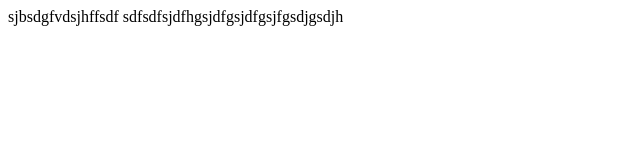
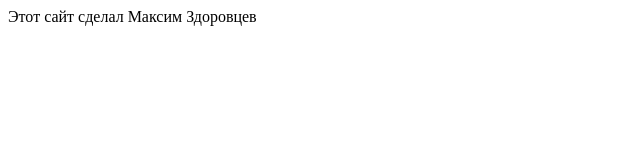
Before and after one commit to Moksonchik/lmao, a plain HTML site: page webb/page1.html in a window 1280 px wide. Shown: the whole page, without its empty margins (0-640 px from the left). Drawn offline with Linux system fonts and the light colour scheme.

Commit message:
Update page1.html

```diff
--- a/webb/page1.html
+++ b/webb/page1.html
@@ -1,3 +1,3 @@
-<html>
-sjbsdgfvdsjhffsdf sdfsdfsjdfhgsjdfgsjdfgsjfgsdjgsdjh
-</html>
+<HTML>
+Этот сайт сделал Максим Здоровцев
+</HTML>
```
